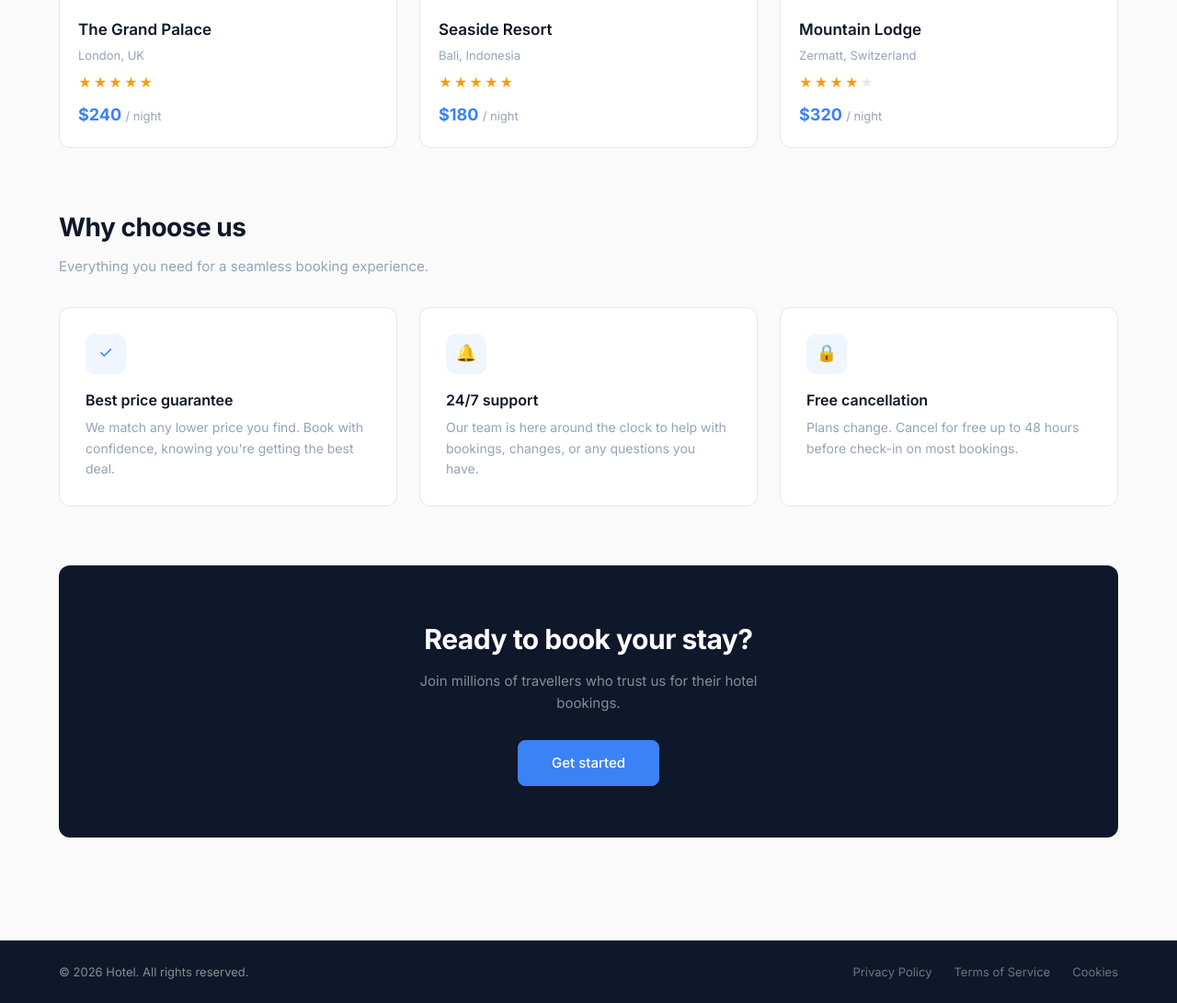
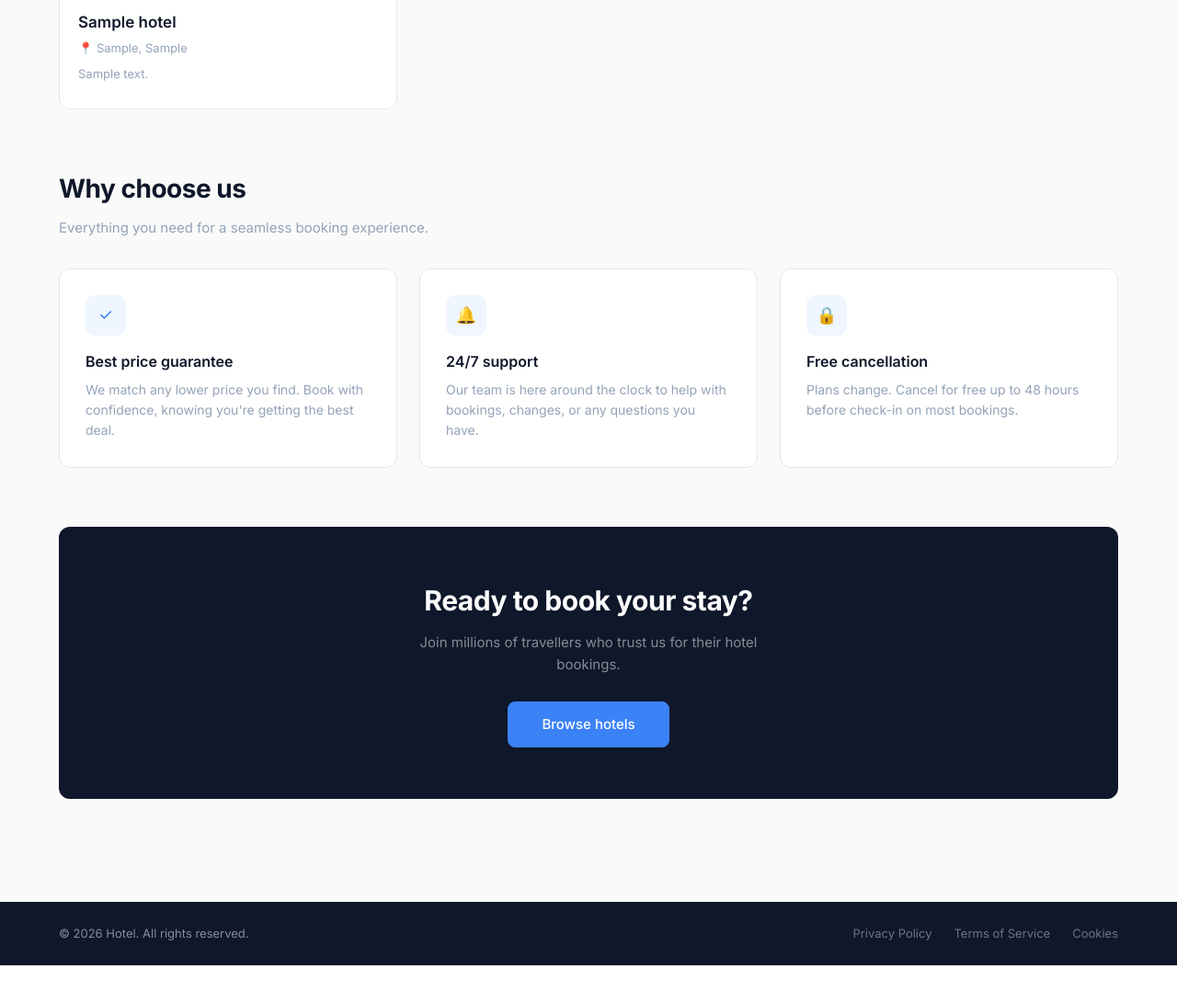
Before and after one commit to Musthak2004/Hotel-Booking-App, a Django app: page / in a window 1280 px wide. Shown: the part 927-2018 px from the top of the page at 92% size. After the commit the page ends 1977 px from the top, so only its background shows below. Run offline with Django 5.2, Linux system fonts and the light colour scheme; tables that the repository leaves empty hold one stand-in row (values such as "Sample post"); grey boxes marked "Sample" are stand-in pictures.

Commit message:
Link home page to hotels app
- HomePageView now passes featured_hotels queryset to template
- Hero search form submits to hotels:hotel_list with q param
- Popular hotels section renders real Hotel objects with links to detail pages
- CTA button links to hotel list instead of signup
- View all link added next to section heading

```diff
--- a/pages/views.py
+++ b/pages/views.py
@@ -1,5 +1,12 @@
 from django.views.generic import TemplateView
+from hotels.models import Hotel
 
-# Create your views here.
 class HomePageView(TemplateView):
     template_name = "home.html"
+
+    def get_context_data(self, **kwargs):
+        context = super().get_context_data(**kwargs)
+        context["featured_hotels"] = Hotel.objects.filter(
+            is_active=True
+        ).order_by("-created_at")[:6]
+        return context
--- a/templates/home.html
+++ b/templates/home.html
@@ -275,8 +275,8 @@
   <h1>Find your perfect<br><span>stay</span>, anywhere.</h1>
   <p>Search thousands of hotels, resorts, and homes at the best prices.</p>
 
-  <form class="search-box">
-    <input type="text" placeholder="Search destinations, hotels..." />
+  <form class="search-box" action="{% url 'hotels:hotel_list' %}" method="get">
+    <input type="text" name="q" placeholder="Search destinations, hotels..." />
     <button type="submit">Search</button>
   </form>
 
@@ -297,49 +297,40 @@
 </section>
 
 <section class="container" style="margin-bottom: 64px;">
-  <h2 class="section-title">Popular hotels</h2>
-  <p class="section-sub">Hand-picked stays loved by travellers.</p>
+  <div style="display:flex;align-items:flex-end;justify-content:space-between;flex-wrap:wrap;gap:12px;margin-bottom:32px;">
+    <div>
+      <h2 class="section-title" style="margin-bottom:0;">Popular hotels</h2>
+      <p class="section-sub" style="margin-bottom:0;">Hand-picked stays loved by travellers.</p>
+    </div>
+    <a href="{% url 'hotels:hotel_list' %}" class="btn">View all &rarr;</a>
+  </div>
 
   <div class="hotel-grid">
-    <div class="hotel-card reveal">
-      <div class="hotel-img" style="background-image:url('https://images.unsplash.com/photo-1566073771259-6a8506099945?w=600&q=80')">
-        <span class="hotel-badge">Popular</span>
+    {% for hotel in featured_hotels %}
+    <a href="{% url 'hotels:hotel_detail' hotel.id %}" class="hotel-card reveal" style="text-decoration:none;color:inherit;display:block;">
+      {% if hotel.image %}
+      <div class="hotel-img" style="background-image:url('{{ hotel.image.url }}')">
+      {% else %}
+      <div class="hotel-img" style="background:linear-gradient(135deg,var(--accent-light),var(--accent-soft));display:flex;align-items:center;justify-content:center;font-size:48px;color:var(--accent);">
+        &#127968;
+      {% endif %}
       </div>
       <div class="hotel-body">
-        <h3>The Grand Palace</h3>
-        <p class="location">London, UK</p>
-        <div class="stars">
-          <span>&#9733;</span><span>&#9733;</span><span>&#9733;</span><span>&#9733;</span><span>&#9733;</span>
-        </div>
-        <p class="price">$240 <span>/ night</span></p>
+        <h3>{{ hotel.name }}</h3>
+        <p class="location">&#128205; {{ hotel.city }}, {{ hotel.country }}</p>
+        {% if hotel.description %}
+        <p style="font-size:13px;color:var(--text-muted);line-height:1.5;margin-bottom:8px;">{{ hotel.description|truncatewords:15 }}</p>
+        {% endif %}
       </div>
+    </a>
+    {% empty %}
+    <div style="grid-column:1/-1;text-align:center;padding:40px 24px;color:var(--text-muted);">
+      <p style="font-size:16px;margin-bottom:16px;">No hotels available yet.</p>
+      {% if user.is_authenticated and user.role == "owner" %}
+      <a href="{% url 'hotels:hotel_create' %}" class="btn btn-primary">Add the first hotel</a>
+      {% endif %}
     </div>
-
-    <div class="hotel-card reveal">
-      <div class="hotel-img" style="background-image:url('https://images.unsplash.com/photo-1540541338287-41700207dee6?w=600&q=80')">
-        <span class="hotel-badge success">Top rated</span>
-      </div>
-      <div class="hotel-body">
-        <h3>Seaside Resort</h3>
-        <p class="location">Bali, Indonesia</p>
-        <div class="stars">
-          <span>&#9733;</span><span>&#9733;</span><span>&#9733;</span><span>&#9733;</span><span>&#9733;</span>
-        </div>
-        <p class="price">$180 <span>/ night</span></p>
-      </div>
-    </div>
-
-    <div class="hotel-card reveal">
-      <div class="hotel-img" style="background-image:url('https://images.unsplash.com/photo-1582719508461-905c673771fd?w=600&q=80')"></div>
-      <div class="hotel-body">
-        <h3>Mountain Lodge</h3>
-        <p class="location">Zermatt, Switzerland</p>
-        <div class="stars">
-          <span>&#9733;</span><span>&#9733;</span><span>&#9733;</span><span>&#9733;</span><span class="empty">&#9733;</span>
-        </div>
-        <p class="price">$320 <span>/ night</span></p>
-      </div>
-    </div>
+    {% endfor %}
   </div>
 </section>
 
@@ -372,7 +363,7 @@
   <div class="cta-section reveal">
     <h2>Ready to book your stay?</h2>
     <p>Join millions of travellers who trust us for their hotel bookings.</p>
-    <a href="{% url 'signup' %}" class="btn btn-primary">Get started</a>
+    <a href="{% url 'hotels:hotel_list' %}" class="btn btn-primary">Browse hotels</a>
   </div>
 </section>
 {% endblock content %}
```
